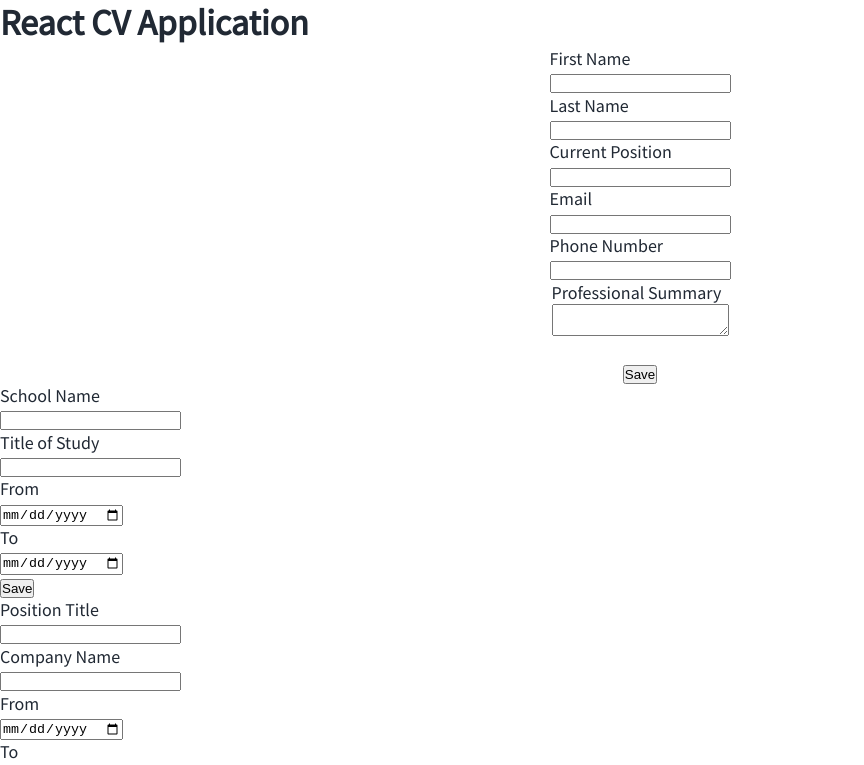
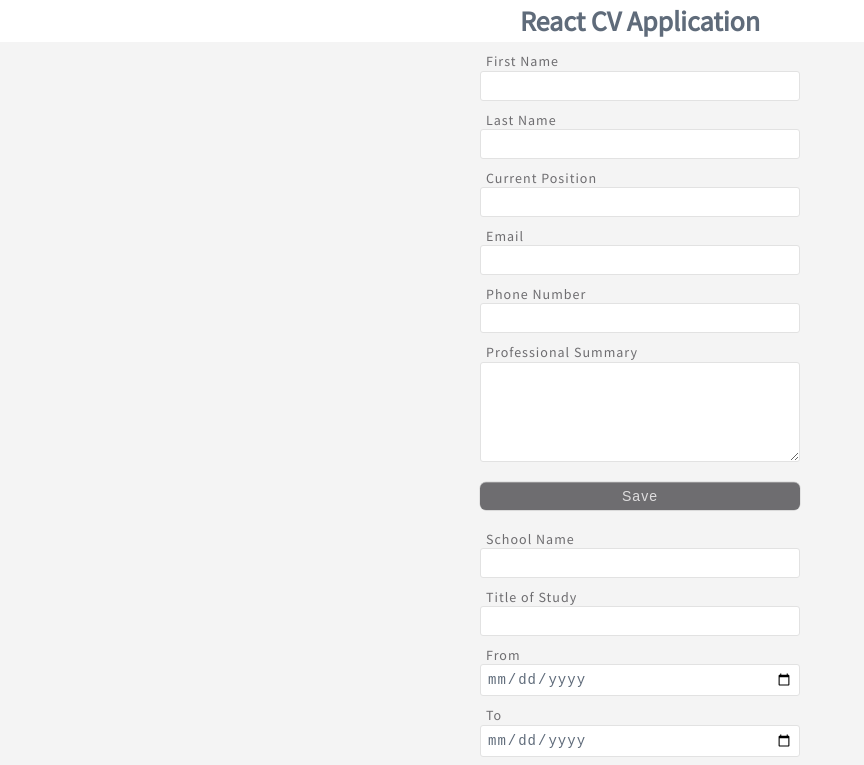
Before and after one commit to Wolfushima/react-cv-application, a React (Create React App) app: page / in a window 1280 px wide. Shown: the top 765 px of the page, without its empty margins (0-864 px from the left). Built offline with nearby package versions, Linux system fonts and the light colour scheme.

Commit message:
Basic style for webpage and forms

```diff
--- a/src/components/CV/CV.js
+++ b/src/components/CV/CV.js
@@ -4,11 +4,11 @@ import EducationInfo from './EducationInfo/EducationInfo';
 import ExperienceInfo from './ExperienceInfo/ExperienceInfo';
 
 const CV = () => (
-  <div>
+  <>
     <PersonalInfo />
     <EducationInfo />
     <ExperienceInfo />
-  </div>
+  </>
 );
 
 export default CV;
--- a/src/components/CV/EducationInfo/EducationInfoForm.js
+++ b/src/components/CV/EducationInfo/EducationInfoForm.js
@@ -4,19 +4,19 @@ import Input from '../../Utils/Input';
 const EducationInfoForm = ({
   schoolName, titleOfStudy, fromDate, toDate, onChange, onSubmit,
 }) => (
-  <form className="education-info-form" onSubmit={onSubmit}>
-    <Input labelP="School Name" name="schoolName" type="text" value={schoolName} onChange={onChange} />
+  <div className="form-container">
+    <form className="education-info-form cv-form" onSubmit={onSubmit}>
+      <Input labelP="School Name" name="schoolName" type="text" value={schoolName} onChange={onChange} />
 
-    <Input labelP="Title of Study" name="titleOfStudy" type="text" value={titleOfStudy} onChange={onChange} />
+      <Input labelP="Title of Study" name="titleOfStudy" type="text" value={titleOfStudy} onChange={onChange} />
 
-    <Input labelP="From" name="fromDate" type="date" value={fromDate} onChange={onChange} />
+      <Input labelP="From" name="fromDate" type="date" value={fromDate} onChange={onChange} />
 
-    <Input labelP="To" name="toDate" type="date" value={toDate} onChange={onChange} />
+      <Input labelP="To" name="toDate" type="date" value={toDate} onChange={onChange} />
 
-    <br />
-
-    <input type="submit" value="Save" />
-  </form>
+      <input type="submit" value="Save" className="save-btn" />
+    </form>
+  </div>
 );
 
 export default EducationInfoForm;
--- a/src/components/CV/EducationInfo/OverviewEducationInfo.js
+++ b/src/components/CV/EducationInfo/OverviewEducationInfo.js
@@ -3,7 +3,7 @@ import React from 'react';
 const OverviewEducationInfo = ({
   schoolName, titleOfStudy, fromDate, toDate, handleEdit,
 }) => (
-  <ul>
+  <ul className="education-info-overview cv-overview">
     <p className="school-name">
       <span>
         School Name:
--- a/src/components/CV/ExperienceInfo/ExperienceInfoForm.js
+++ b/src/components/CV/ExperienceInfo/ExperienceInfoForm.js
@@ -5,7 +5,8 @@ import TextArea from '../../Utils/TextArea';
 const ExperienceInfoForm = ({
   positionTitle, companyName, fromDate, toDate, experienceSummary, onChange, onSubmit,
 }) => (
-  <form className="experience-info-form" onSubmit={onSubmit}>
+  <div className="form-container">
+    <form className="experience-info-form cv-form" onSubmit={onSubmit}>
       <Input labelP="Position Title" name="positionTitle" type="text" value={positionTitle} onChange={onChange} />
 
       <Input labelP="Company Name" name="companyName" type="text" value={companyName} onChange={onChange} />
@@ -16,10 +17,9 @@ const ExperienceInfoForm = ({
 
       <TextArea labelP="Experience Summary" name="experienceSummary" value={experienceSummary} onChange={onChange} />
 
-    <br />
-
-    <input type="submit" value="Save" />
+      <input type="submit" value="Save" className="save-btn" />
     </form>
+  </div>
 );
 
 export default ExperienceInfoForm;
--- a/src/components/CV/ExperienceInfo/OverviewExperienceInfo.js
+++ b/src/components/CV/ExperienceInfo/OverviewExperienceInfo.js
@@ -3,7 +3,7 @@ import React from 'react';
 const OverviewExperienceInfo = ({
   positionTitle, companyName, fromDate, toDate, experienceSummary, handleEdit,
 }) => (
-  <ul>
+  <ul className="experience-info-overview cv-overview">
     <p className="position-title">
       <span>
         Position Title:
--- a/src/components/CV/PersonalInfo/OverviewPersonalInfo.js
+++ b/src/components/CV/PersonalInfo/OverviewPersonalInfo.js
@@ -3,7 +3,7 @@ import React from 'react';
 const OverviewPersonalInfo = ({
   firstName, lastName, currentPosition, email, phoneNumber, professionalSummary, handleEdit,
 }) => (
-  <ul className="personal-info-overview">
+  <ul className="personal-info-overview cv-overview">
     <p className="first-name">
       <span>
         First Name:
--- a/src/components/CV/PersonalInfo/PersonalInfoForm.js
+++ b/src/components/CV/PersonalInfo/PersonalInfoForm.js
@@ -5,7 +5,8 @@ import TextArea from '../../Utils/TextArea';
 const PersonalInfoForm = ({
   firstName, lastName, currentPosition, email, phoneNumber, professionalSummary, onChange, onSubmit,
 }) => (
-  <form className="personal-info-form" onSubmit={onSubmit}>
+  <div className="form-container">
+    <form className="personal-info-form cv-form" onSubmit={onSubmit}>
       <Input labelP="First Name" name="firstName" type="text" value={firstName} onChange={onChange} />
 
       <Input labelP="Last Name" name="lastName" type="text" value={lastName} onChange={onChange} />
@@ -18,10 +19,9 @@ const PersonalInfoForm = ({
 
       <TextArea labelP="Professional Summary" name="professionalSummary" value={professionalSummary} onChange={onChange} />
 
-    <br />
-
-    <input type="submit" value="Save" />
+      <input type="submit" value="Save" className="save-btn" />
     </form>
+  </div>
 );
 
 export default PersonalInfoForm;
--- a/src/scss/_cv.scss
+++ b/src/scss/_cv.scss
@@ -1,4 +1,90 @@
-.personal-info-form {
+.form-container {
+    display: flex;
+    justify-content: center;
+    align-items: center;
+    padding: 10px;
+    width: 100%;
+
+    .cv-form {
+        display: flex;
+        justify-content: flex-start;
+        align-items: flex-start;
+        flex-direction: column;
+
+        label {
+            margin-bottom: 10px;
+        }
+
+        p {
+            font-size: $font-sm;
+            color: #6e6d70;
+            padding-left: 6px;
+            letter-spacing: 1px;
+        }
+
+        textarea {
+            min-width: 320px;
+            min-height: 100px;
+            border-radius: 3px;
+            border: solid 1px #e2e2e2;
+            padding: 6px;
+            color: #6e6d70;
+            font-size: $font-sm;
+            letter-spacing: 1px;
+            font-family: 'Source Sans Pro', sans-serif;
+            margin-bottom: -5px;
+
+            &:focus {
+                box-shadow: inset 0px 0.8px 0px -0.25px rgba(255, 255, 255, 0.2), 0px 0.5px 1px rgba(0, 0, 0, 0.1), 0px 0px 0px 1px rgba(58, 108, 217, 0.5);
+                outline: 0;
+                cursor: pointer;
+            }
+        }
+
+        input {
+            align-self: center;
+            min-width: 320px;
+            border: solid 1px #e2e2e2;
+            padding: 6px;
+            border-radius: 3px;
+            color: $color-neutral-600;
+            font-size: $font-sm;
+            letter-spacing: 1px;
+
+            &:focus {
+                box-shadow: inset 0px 0.8px 0px -0.25px rgba(255, 255, 255, 0.2), 0px 0.5px 1px rgba(0, 0, 0, 0.1), 0px 0px 0px 1px rgba(58, 108, 217, 0.5);
+                outline: 0;
+                cursor: pointer;
+            }
+        }
+
+        .save-btn {
+              display: flex;
+              flex-direction: column;
+              align-items: center;
+              padding: 6px 14px;
+              border-radius: 6px;
+              border: none;
+              margin-top: 10px;
+
+              background: #6E6D70;
+              box-shadow: 0px 0.5px 1px rgba(0, 0, 0, 0.1), inset 0px 0.5px 0.5px rgba(255, 255, 255, 0.5), 0px 0px 0px 0.5px rgba(0, 0, 0, 0.12);
+              color: #DFDEDF;
+              user-select: none;
+              -webkit-user-select: none;
+              touch-action: manipulation;
+
+              &:hover {
+                box-shadow: inset 0px 0.8px 0px -0.25px rgba(255, 255, 255, 0.2), 0px 0.5px 1px rgba(0, 0, 0, 0.1), 0px 0px 0px 3.5px rgba(58, 108, 217, 0.5);
+                outline: 0;
+                cursor: pointer;
+              }
+        }
+
+    }
+}
+
+.cv-overview {
     display: flex;
     justify-content: center;
     align-items: center;
--- a/src/scss/_globals.scss
+++ b/src/scss/_globals.scss
@@ -14,13 +14,16 @@ body {
     font-size: $font-sm;
     line-height: 1.3;
     color: $color-neutral-700;
+    background-color: $color-neutral-100;
+    background-color: rgb(244, 244, 244);
     min-width: min-content;
 
     @include breakpoint-up(large) {
         font-size: $font-med;
     }
+
+    main {
+        margin-bottom: 40px;
+        min-height: 100vh;
+    }
 }
-
-main {
-    position: relative;
-}
--- a/src/scss/style.scss
+++ b/src/scss/style.scss
@@ -2,4 +2,6 @@
 @import 'mixins';
 
 @import 'globals';
+@import 'header';
 @import 'cv';
+@import 'footer';
```
Lines whose indentation alone changed are shown as unchanged.
